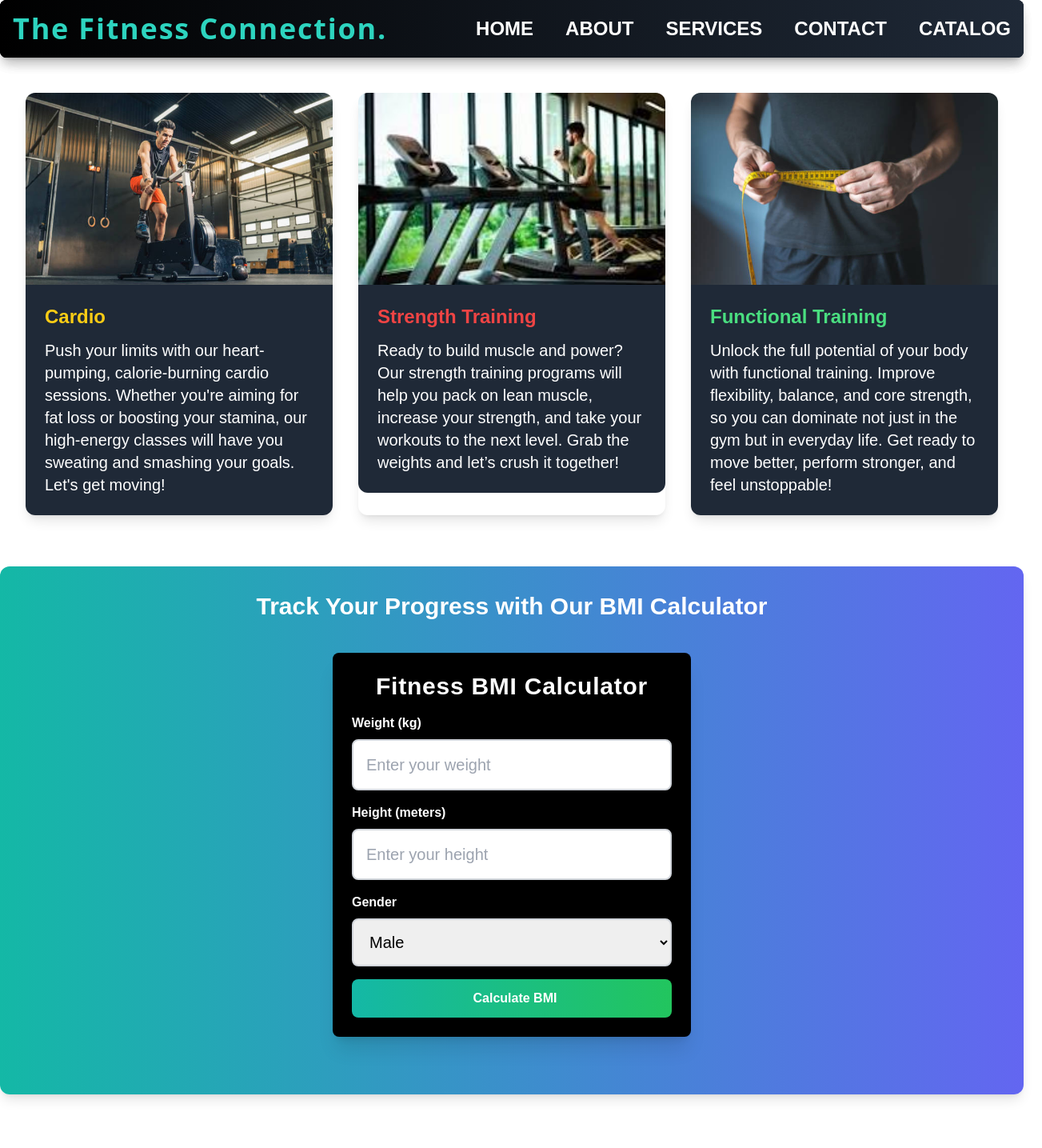
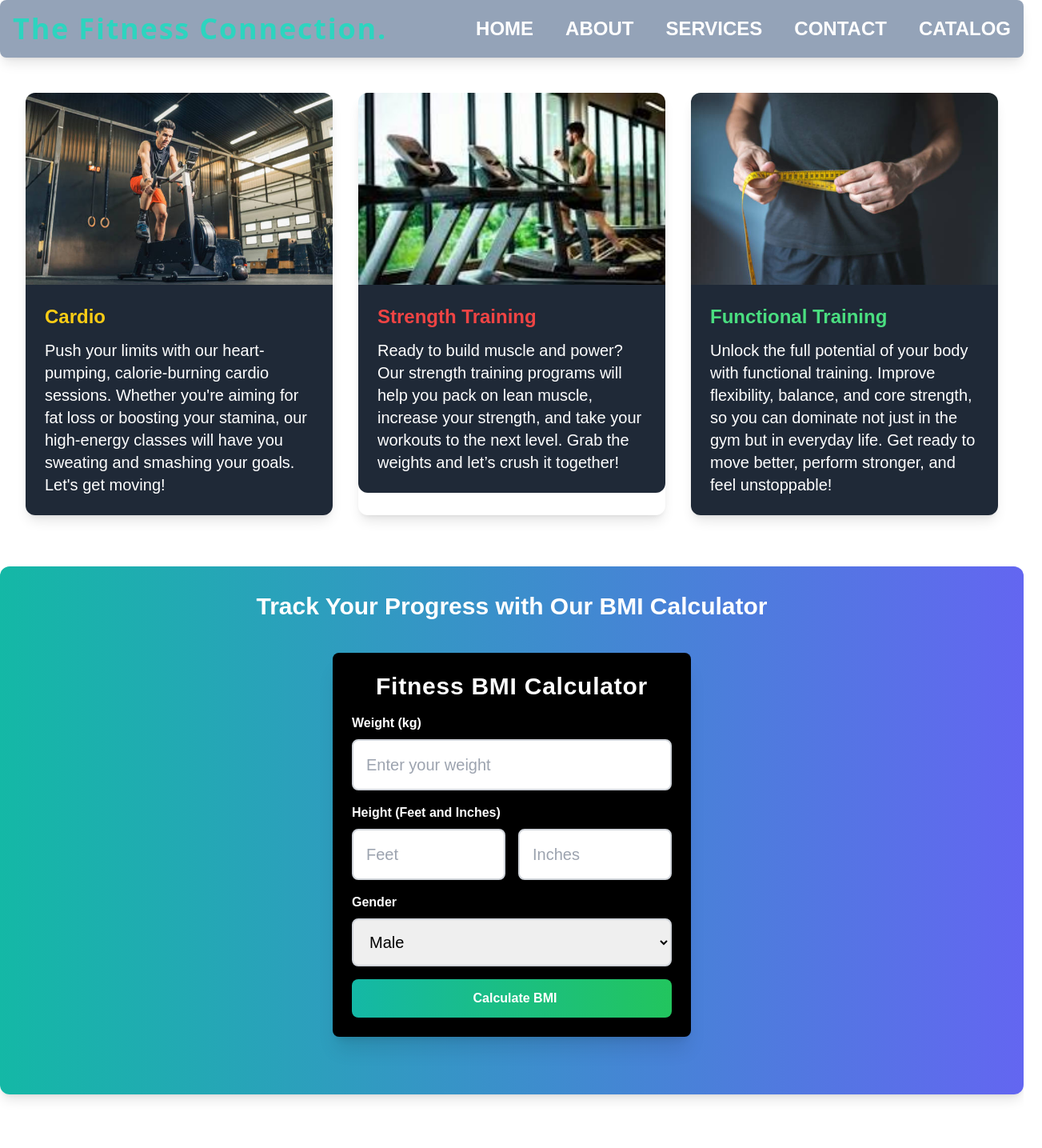
Before and after one commit to mudasircoder123/gym-website, a React (Create React App) app: page /programs in a window 1280 px wide. Shown: the top 1435 px of the page at 80% size, 1303 px wide, since content can reach past the window. Built offline with nearby package versions, Linux system fonts and the light colour scheme.

Commit message:
Updated components and resolved line endings

```diff
--- a/package.json
+++ b/package.json
@@ -3,10 +3,12 @@
   "version": "0.1.0",
   "private": true,
   "dependencies": {
+    "@formspree/react": "^2.5.1",
     "@material-tailwind/react": "^2.1.10",
     "@testing-library/jest-dom": "^5.17.0",
     "@testing-library/react": "^13.4.0",
     "@testing-library/user-event": "^13.5.0",
+    "emailjs-com": "^3.2.0",
     "hamburger-react": "^2.5.1",
     "react": "^18.3.1",
     "react-dom": "^18.3.1",
--- a/src/About.jsx
+++ b/src/About.jsx
@@ -6,13 +6,13 @@ import img1 from './Assets/girI.jpg';
 import Program from "./Program";
 import HeroSection from "./Hero";
 import Contact from "./Cntact";
-import Nav from "./Nav";
+
 const About = () => {
 
   return (
     <>
-  <Nav/>
-      <div className="bg-gradient-to-br from-gray-900 to-indigo-800 text-gray-50">
+
+      <div className="bg-gradient-to-br from-gray-900 to-indigo-800 text-gray-50 ">
         {/* Hero Section */}
         <section className="text-white py-20">
           <div className="container mx-auto px-6 text-center">
--- a/src/App.js
+++ b/src/App.js
@@ -7,9 +7,7 @@ const App = () => {
 
   <Main/>
 
-
-
-    </>
+</>
   );
 };
 
--- a/src/Bmi.jsx
+++ b/src/Bmi.jsx
@@ -2,24 +2,37 @@ import React, { useState } from 'react';
 
 const BMICalculator = () => {
   const [weight, setWeight] = useState('');
-  const [height, setHeight] = useState('');
+  const [feet, setFeet] = useState('');
+  const [inches, setInches] = useState('');
   const [gender, setGender] = useState('male');
   const [bmi, setBmi] = useState(null);
   const [category, setCategory] = useState('');
 
   const calculateBMI = () => {
-    const bmiValue = (weight / (height * height)).toFixed(1);
+    if (!weight || !feet || !inches) {
+      alert("Please enter all fields.");
+      return;
+    }
+
+    // Convert height from feet and inches to meters
+    const heightInMeters = (parseFloat(feet) * 0.3048) + (parseFloat(inches) * 0.0254);
+
+    // Calculate BMI
+    const bmiValue = (weight / (heightInMeters * heightInMeters)).toFixed(1);
     setBmi(bmiValue);
 
+    // Determine the BMI category
+    let categoryValue = '';
     if (bmiValue < 18.5) {
-      setCategory('Underweight');
+      categoryValue = 'Underweight';
     } else if (bmiValue >= 18.5 && bmiValue < 24.9) {
-      setCategory('Normal weight');
+      categoryValue = 'Normal weight';
     } else if (bmiValue >= 25 && bmiValue < 29.9) {
-      setCategory('Overweight');
+      categoryValue = 'Overweight';
     } else {
-      setCategory('Obesity');
+      categoryValue = 'Obesity';
     }
+    setCategory(categoryValue);
   };
 
   return (
@@ -44,17 +57,30 @@ const BMICalculator = () => {
 
       <div className="mb-4">
         <label className="block text-white font-bold mb-2" htmlFor="height">
-          Height (meters)
+          Height (Feet and Inches)
         </label>
-        <input
-          type="number"
-          step="0.01"
-          id="height"
-          value={height}
-          onChange={(e) => setHeight(e.target.value)}
-          className="w-full p-4 border-2 border-gray-300 rounded-lg text-xl"
-          placeholder="Enter your height"
-        />
+        <div className="flex space-x-4">
+          <div className="w-1/2">
+            <input
+              type="number"
+              id="feet"
+              value={feet}
+              onChange={(e) => setFeet(e.target.value)}
+              className="w-full p-4 border-2 border-gray-300 rounded-lg text-xl"
+              placeholder="Feet"
+            />
+          </div>
+          <div className="w-1/2">
+            <input
+              type="number"
+              id="inches"
+              value={inches}
+              onChange={(e) => setInches(e.target.value)}
+              className="w-full p-4 border-2 border-gray-300 rounded-lg text-xl"
+              placeholder="Inches"
+            />
+          </div>
+        </div>
       </div>
 
       <div className="mb-4">
--- a/src/Cards.jsx
+++ b/src/Cards.jsx
@@ -107,7 +107,7 @@ const Cards = () => {
             {/* Facebook SVG */}
           </a>
           <a
-            href="https://www.instagram.com/arsalan.gym"
+            href="https://www.instagram.com/ars_lan_?igsh=eGs1MzR5aTVlOHZs"
             className="flex items-center justify-center w-12 h-12 bg-gradient-to-br from-pink-500 to-red-600 text-white rounded-full shadow-md hover:scale-110 hover:shadow-lg transition-transform duration-300"
             aria-label="Instagram"
           >
--- a/src/Hero.jsx
+++ b/src/Hero.jsx
@@ -5,7 +5,7 @@ import Carousel from './Caras0I';
 import Program from './Program';
 import About from './About';
 import Contact from './Cntact';
-import Nav from './Nav';
+
 
 import TrainingCard from './Training';
 const HeroSection = () => {
@@ -24,7 +24,7 @@ const HeroSection = () => {
         <meta name="robots" content="index, follow" />
       </Helmet>
 
-      <Nav />
+
       <div className="max-w-[85rem] mx-auto px-4 sm:px-6 lg:px-8 bg-black mt-12 h-[100vh] flex items-center">
         {/* Grid */}
         <div className="grid md:grid-cols-2 gap-4 md:gap-8 xl:gap-20 md:items-center">
--- a/src/Nav.jsx
+++ b/src/Nav.jsx
@@ -16,7 +16,7 @@ const Nav = () => {
 
   return (
     <>
-      <header className="bg-gradient-to-r from-black to-gray-800 text-white fixed top-0 left-0 w-full z-50 shadow-lg h-26 rounded-lg">
+      <header className="bg-slate-400 text-white fixed top-0 left-0 w-full z-50 shadow-lg h-26 rounded-lg">
         <nav className="flex justify-between items-center p-4 max-w-7xl mx-auto">
           {/* Logo */}
           <div className="text-4xl font-bold text-teal-400 font-sans tracking-wider">
--- a/src/Program.jsx
+++ b/src/Program.jsx
@@ -3,12 +3,12 @@ import img1 from './Assets/cardio.jpg';
 import img2 from './Assets/gym.jpg';
 import img3 from './Assets/weightLoss.jpg';
 import BMICalculator from "./Bmi";
-import Nav from "./Nav";
+
 import Pricing from "./Subs";
 const Program = () => {
   return (
     <>
-  <Nav/>
+
       <h1 className="text-5xl font-extrabold text-transparent bg-clip-text bg-gradient-to-r from-indigo-600 to-teal-600 text-center mt-5 mb-12 animate__animated animate__fadeIn">
         Our Programs: Unlock Your Full Potential
       </h1>
--- a/src/Subs.jsx
+++ b/src/Subs.jsx
@@ -4,7 +4,7 @@ import Nav from './Nav';
 const Pricing = () => {
   return (
     <>
-      <Nav />
+
       <div className="pricing-section py-16">
         <div className="text-center ">
           <h2 className="text-4xl sm:text-5xl font-extrabold tracking-wide">Unleash Your Power with Our Plans</h2>
--- a/src/Training.jsx
+++ b/src/Training.jsx
@@ -11,7 +11,7 @@ function GymDetailsPage() {
     navigate('/contact');  // Navigate to a new route
   };
   return (
-    <div className="min-h-screen bg-black text-white pb-12 pt-10">
+    <div className="min-h-screen bg-black text-white pb-10 pt-15 mt-14">
 
       {/* Hero Section */}
       <section className="relative flex flex-col items-center max-w-screen-xl px-4 mx-auto md:flex-row sm:px-6 p-8">
--- a/src/nav.css
+++ b/src/nav.css
@@ -1,26 +0,0 @@
-/* nav.css */
-
-header {
-  box-shadow: 0 4px 6px rgba(0, 0, 0, 0.1);
-}
-
-nav a {
-  text-decoration: none;
-  color: inherit;
-}
-
-nav ul {
-  list-style-type: none;
-  padding: 0;
-  margin: 0;
-}
-
-nav ul li {
-  cursor: pointer;
-}
-
-@media (min-width: 768px) {
-  ul {
-    display: flex;
-  }
-}
```
Also changed, not shown: src/Cntact.jsx (+33 -14 lines), 1 other file (tests, documents, lock files or other folders).
